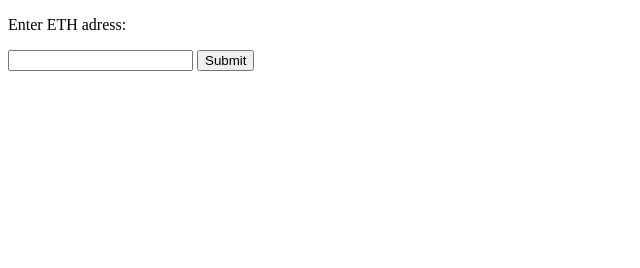
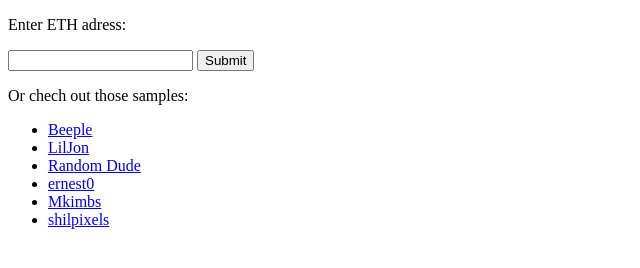
Before and after one commit to Vasily-drov/vr-v, a website: page index.html in a window 1280 px wide. Shown: the whole page, without its empty margins (0-640 px from the left). Drawn offline with Linux system fonts and the light colour scheme.

Commit message:
Add files via upload

```diff
--- a/index.html
+++ b/index.html
@@ -6,14 +6,42 @@
 
 <form id="form" action="room.html">
     <input  type="text" id="userInput" />
-    <input type="submit" onclick="myFunction();" />
+    <input type="submit" onclick="myFunction1();" />
 </form>
 
+<p>Or chech out those samples:<p>
+    <ul>
+        <li>
+             <a href="room.html" onclick="myFunction2('0xc6b0562605d35ee710138402b878ffe6f2e23807')">Beeple</a>
+        </li>
+        <li>
+            <a href="room.html" onclick="myFunction2('0x795fb0e902f9e0fe87dab5a9dac37ad7c5bede0a')">LilJon</a>
+        </li>
+        <li>
+            <a href="room.html" onclick="myFunction2('0x1a7759dfa6bc62d8a4905e8c7f936e543026ccce')">Random Dude</a>
+        </li>
+    <li>
+        <a href="room.html" onclick="myFunction2('0x267a7ba3432db1f18d52b8776e2ba0e574091c3b')">ernest0</a>
+    </li>
+    <li>
+        <a href="room.html" onclick="myFunction2('0x6b32ae7f5db70749543ce0cd4932abbc501a7f6f')">Mkimbs</a>
+    </li>
+    <li>
+        <a href="room.html" onclick="myFunction2('0xc24f574d6853f6f6a31c19d468a8c1b3f31c0e54')">shilpixels</a>
+    </li>
+    </ul>
+
 <script>
-    function myFunction() {
+    function myFunction1() {
 
         var input = document.getElementById("userInput").value;
         sessionStorage.setItem('input', input);
+
+    }
+    function myFunction2(address) {
+
+        sessionStorage.setItem('input', address);
+        console.log('asd')
 
     }
 </script>
```
